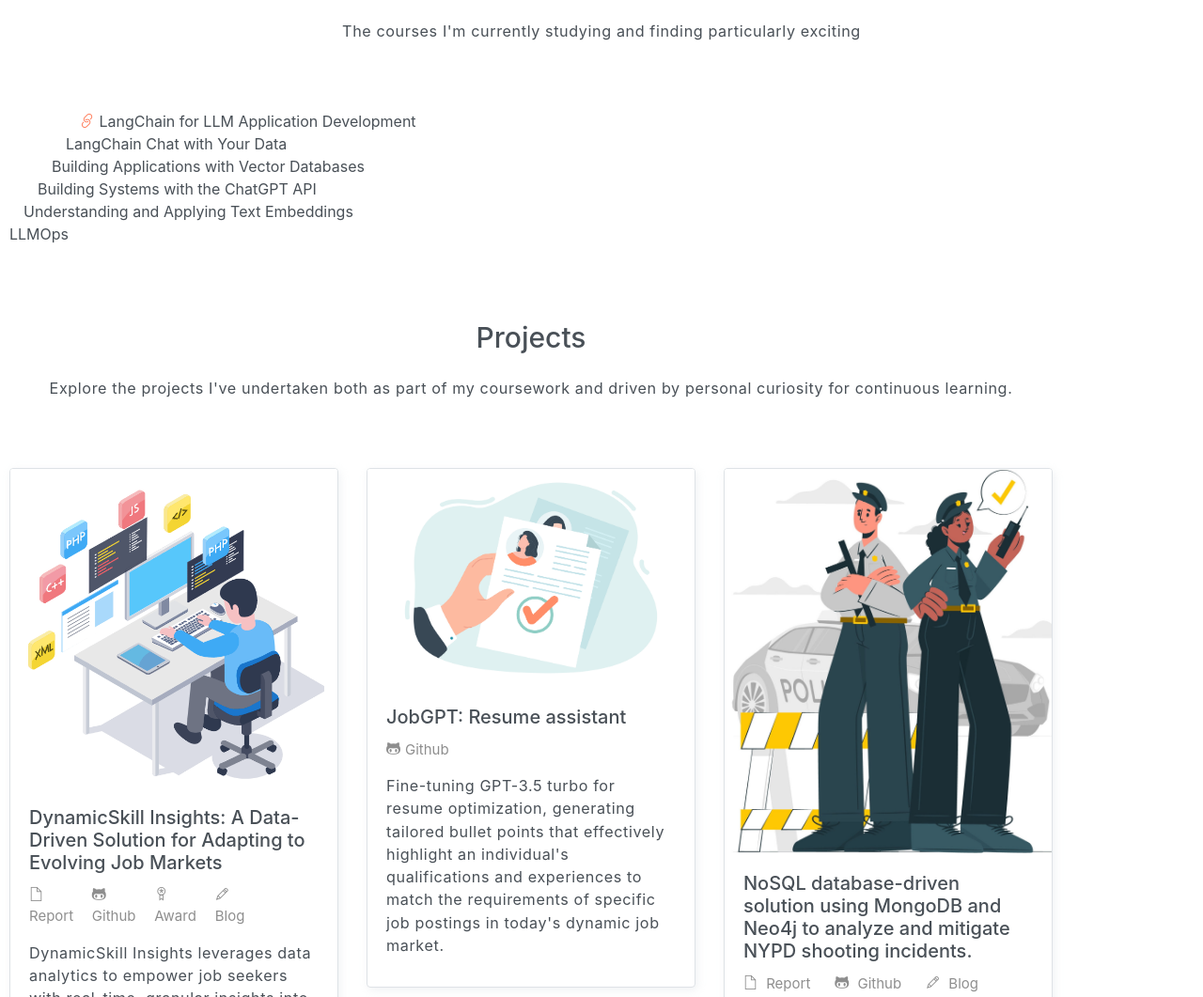
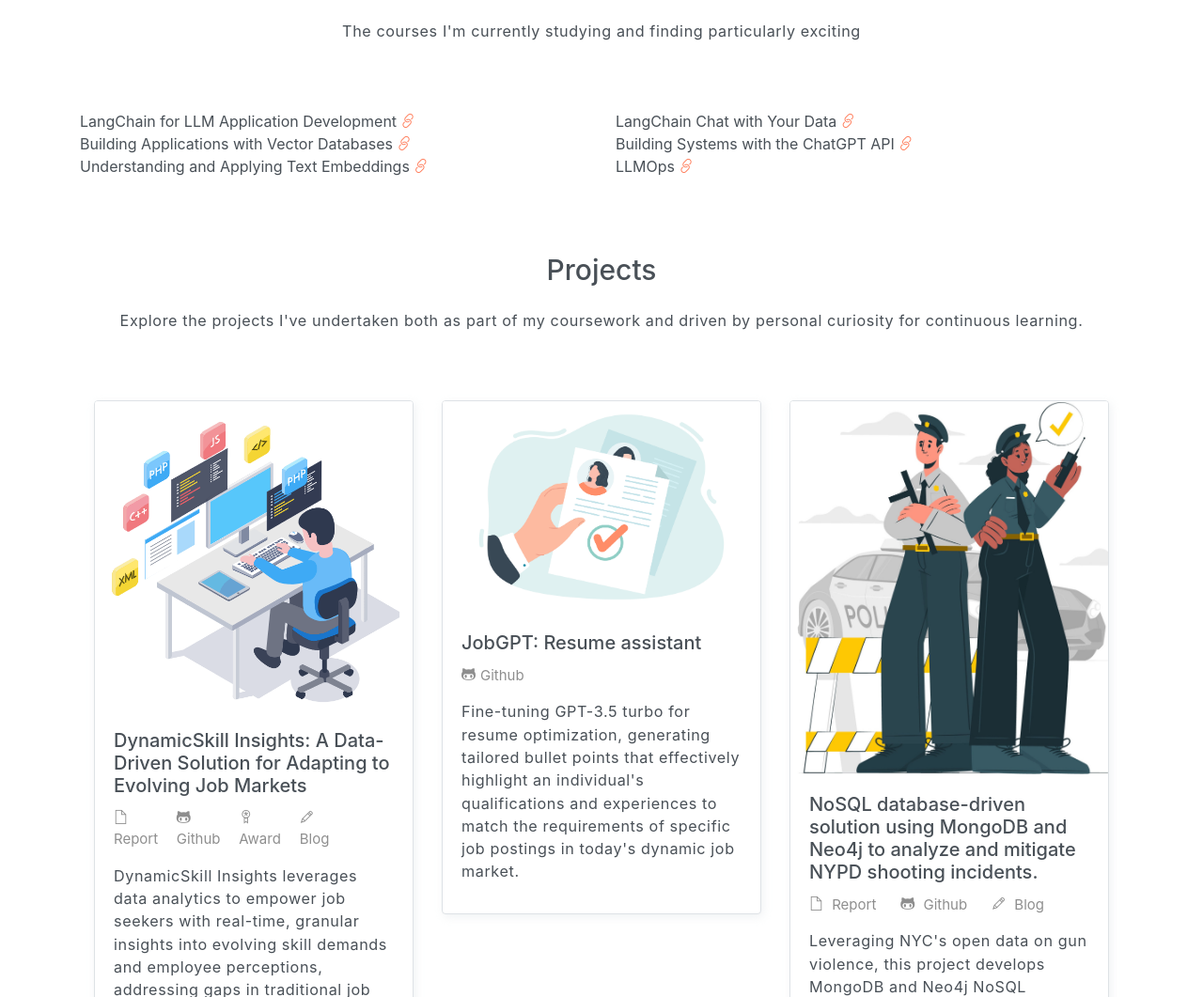
Before and after one commit to rashmishreev/rashmishreev.github.io, a website: page index.html in a window 1280 px wide. Shown: the part 2778-3839 px from the top of the page at 94% size. Drawn offline with Linux system fonts and the light colour scheme.

Commit message:
Update index.html

```diff
--- a/index.html
+++ b/index.html
@@ -299,28 +299,29 @@
             <p class="mb-5 pb-4">The courses I'm currently studying and finding particularly exciting</p>
             <div class="row text-left">
                 <div class="col-sm-6">
-                    <a href="https://github.com/rashmishreev/jobgpt-resume-assistant" target="_blank"><i class="ti-link"></i></a>
                     LangChain for LLM Application Development
+                    <a href="https://www.deeplearning.ai/short-courses/langchain-for-llm-application-development/" target="_blank"><i class="ti-link"></i></a>
                 </div>
-                <div class="row text-left">
                 <div class="col-sm-6">
                     LangChain Chat with Your Data
+                    <a href="https://www.deeplearning.ai/short-courses/langchain-chat-with-your-data/" target="_blank"><i class="ti-link"></i></a>
                 </div>
-                        <div class="row text-left">
                 <div class="col-sm-6">
                     Building Applications with Vector Databases
+                    <a href="https://www.deeplearning.ai/short-courses/building-applications-vector-databases/" target="_blank"><i class="ti-link"></i></a>
                 </div>
-                            <div class="row text-left">
                 <div class="col-sm-6">
                     Building Systems with the ChatGPT API
+                    <a href="https://www.deeplearning.ai/short-courses/building-systems-with-chatgpt/" target="_blank"><i class="ti-link"></i></a>
                 </div>
-                                <div class="row text-left">
                 <div class="col-sm-6">
                     Understanding and Applying Text Embeddings
+                    <a href="https://www.deeplearning.ai/short-courses/google-cloud-vertex-ai/" target="_blank"><i class="ti-link"></i></a>
                 </div>
-                                    <div class="row text-left">
                 <div class="col-sm-6">
                         LLMOps
+                    <a href="https://www.deeplearning.ai/short-courses/llmops/" target="_blank"><i class="ti-link"></i></a>
+                </div>
             </div>
 
 
```
Lines whose indentation alone changed are shown as unchanged.
